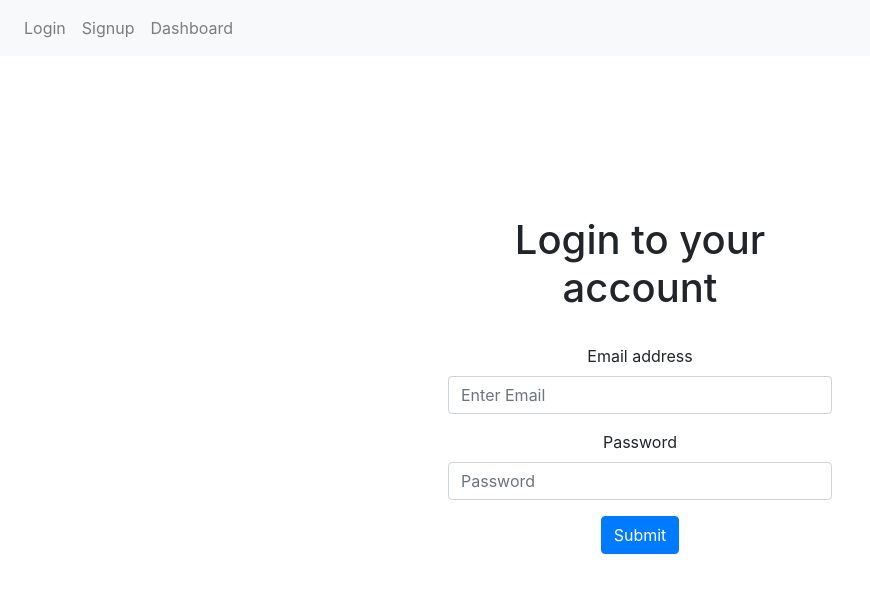
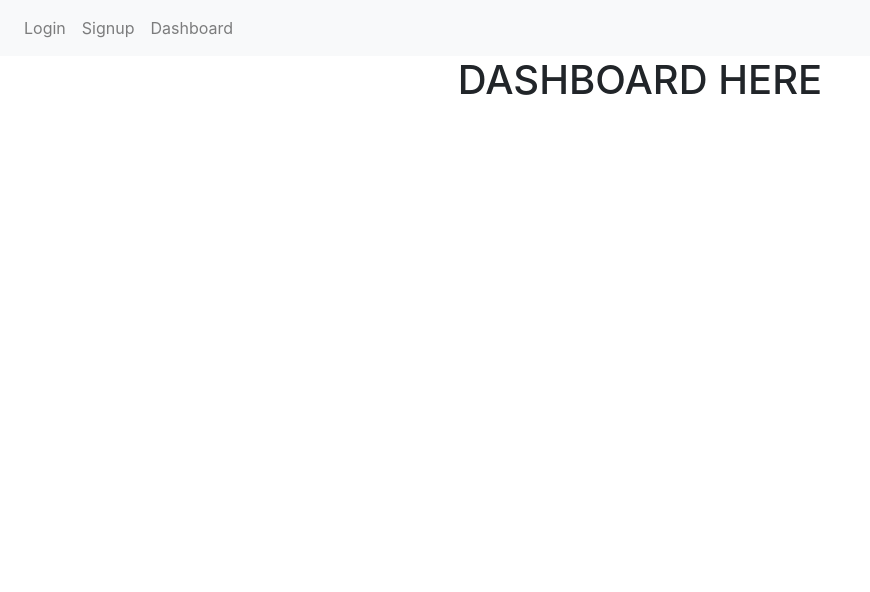
Before and after one commit to aluis26/Task-manager, a React (Create React App) app in the folder client/: page /dashboard in a window 1280 px wide. Before the commit this address led to /login. Shown: the top 592 px of the page, without its empty margins (0-870 px from the left). Built offline with nearby package versions, Linux system fonts and the light colour scheme; sample sign-in values are in the browser's storage.

Commit message:
login redirect in progress

```diff
--- a/client/src/components/Dashboard.js
+++ b/client/src/components/Dashboard.js
@@ -1,9 +1,9 @@
 import React, { Component } from "react";
 
 export default class Dashboard extends Component {
-  state = {
-    userIsLoggedIn: false
-  };
+  // state = {
+  //   userIsLoggedIn: true
+  // };
 
   // userIsLoggedIn() {
   //   if (localStorage.getItem()) {
--- a/client/src/components/Login.js
+++ b/client/src/components/Login.js
@@ -3,6 +3,7 @@ import Form from "react-bootstrap/Form";
 import Button from "react-bootstrap/Button";
 import Alert from "react-bootstrap/Alert";
 import login from "../api";
+import isLoggedIn from "./PrivateRoute";
 
 export default function Login(props, { fieldName }) {
   let [userEmail, setUserEmail] = useState("");
@@ -26,6 +27,8 @@ export default function Login(props, { fieldName }) {
       setUserEmail("");
     }
   }
+  //if value,
+  //else set useremail, setisvalidated...
 
   function handleChangePassword(event) {
     setUserPassword(event.target.value);
@@ -37,24 +40,22 @@ export default function Login(props, { fieldName }) {
     return re.test(String(userEmail).toLowerCase());
   }
 
+  // function handleSubmit(event) {
+  //   event.preventDefault();
+  //   let data = { userEmail, userPassword };
+  //   handleLogin(data, () => {
+  //     if (validateUserEmail(userEmail)) {
+  //       return isLoggedIn();
+  //     }
+  //   });
+  // }
   function handleSubmit(event) {
     event.preventDefault();
     let data = { userEmail, userPassword };
-    handleLogin(data, () => {
-      if (validateUserEmail(userEmail)) {
-        return userIsLoggedIn();
-      }
-    });
-  }
-
-  function userIsLoggedIn(accessToken) {
-    if (localStorage.getItem(accessToken)) {
-      return this.props.history.push("/dashboard");
-    } else {
-      this.props.history.push("/login");
+    handleLogin(data);
+    if (validateUserEmail(userEmail)) {
+      return isLoggedIn();
     }
-    return;
-    //check if localstorage token exists, if yes, return true else redirect to log in
   }
 
   return (
--- a/client/src/components/PrivateRoute.js
+++ b/client/src/components/PrivateRoute.js
@@ -1,7 +1,12 @@
 import React from "react";
 import { Route, Redirect } from "react-router-dom";
 
-const isLoggedIn = () => false;
+export const isLoggedIn = () => {
+  if (localStorage.getItem("accessToken")) {
+    return true;
+  }
+  return false;
+};
 
 export default function PrivateRoute({ component: Component, ...rest }) {
   return (
```
